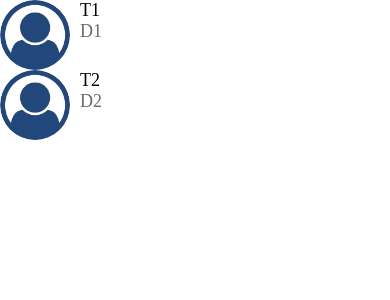
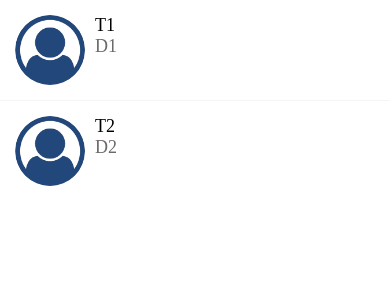
Before and after one commit to vazhab/DoneWithIt, a React Native app: screen / in a window 390 px wide. Shown: the top 300 px of the page. Built offline with nearby package versions, Linux system fonts and the light colour scheme.

Commit message:
Added reusable components
- ListItem reusable component
- ListItemSeparator reusable component
- updated Messages screen
- added light grey to colors.js

```diff
--- a/src/components/ListItem.js
+++ b/src/components/ListItem.js
@@ -1,10 +1,13 @@
 import React from "react";
-import { View, StyleSheet, Image } from "react-native";
+import { View, StyleSheet, Image, TouchableHighlight } from "react-native";
 import colors from "../config/colors";
 import AppText from "./AppText";
 
-function ListItem({ title, image, subTitle }) {
+function ListItem({ title, image, subTitle, onPress }) {
     return (
+        <TouchableHighlight
+            underlayColor={colors.light}
+            onPress={onPress}>
             <View style={styles.container}>
                 <Image style={styles.image} source={image} />
                 <View>
@@ -12,12 +15,14 @@ function ListItem({ title, image, subTitle }) {
                     <AppText style={styles.subTitle}>{subTitle}</AppText>
                 </View>
             </View>
+        </TouchableHighlight>
     );
 }
 
 const styles = StyleSheet.create({
     container: {
         flexDirection: "row",
+        padding: 15,
     },
     image: {
         width: 70,
--- /dev/null
+++ b/src/components/ListItemSeparator.js
@@ -0,0 +1,19 @@
+import React from "react";
+import { View, StyleSheet } from 'react-native';
+import colors from "../config/colors";
+
+function ListItemSeparator() {
+    return (
+        <View style={styles.separator} />
+    );
+}
+
+const styles = StyleSheet.create({
+    separator: {
+        width: '100%',
+        height: 1,
+        backgroundColor: colors.light,
+    }
+});
+
+export default ListItemSeparator;
--- a/src/config/colors.js
+++ b/src/config/colors.js
@@ -4,4 +4,5 @@ export default {
   black: "#000",
   white: "#fff",
   medium: "#6e6969",
+  light: "#f8f4f4",
 };
--- a/src/screens/MessagesScreen.js
+++ b/src/screens/MessagesScreen.js
@@ -1,6 +1,7 @@
 import React from "react";
-import { FlatList, StyleSheet } from "react-native";
+import { FlatList, StyleSheet, View } from "react-native";
 import ListItem from "../components/ListItem";
+import ListItemSeparator from "../components/ListItemSeparator";
 import Screen from "../components/Screen";
 
 const messages = [
@@ -29,8 +30,10 @@ function MessagesScreen(props) {
                         title={item.title}
                         subTitle={item.description}
                         image={item.image}
+                        onPress={() => console.log('message selected', item)}
                     />
                 )}
+                ItemSeparatorComponent={ListItemSeparator}
             />
         </Screen>
     );
```
Lines whose indentation alone changed are shown as unchanged.
